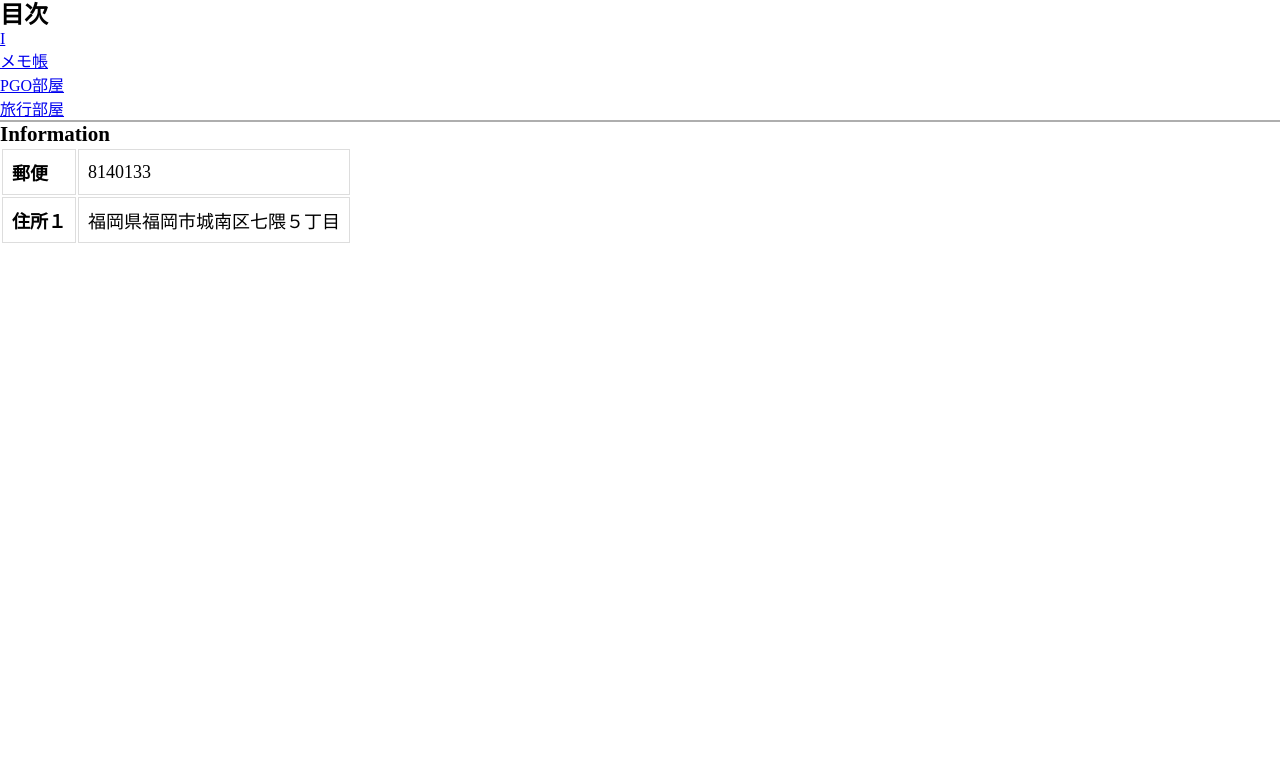
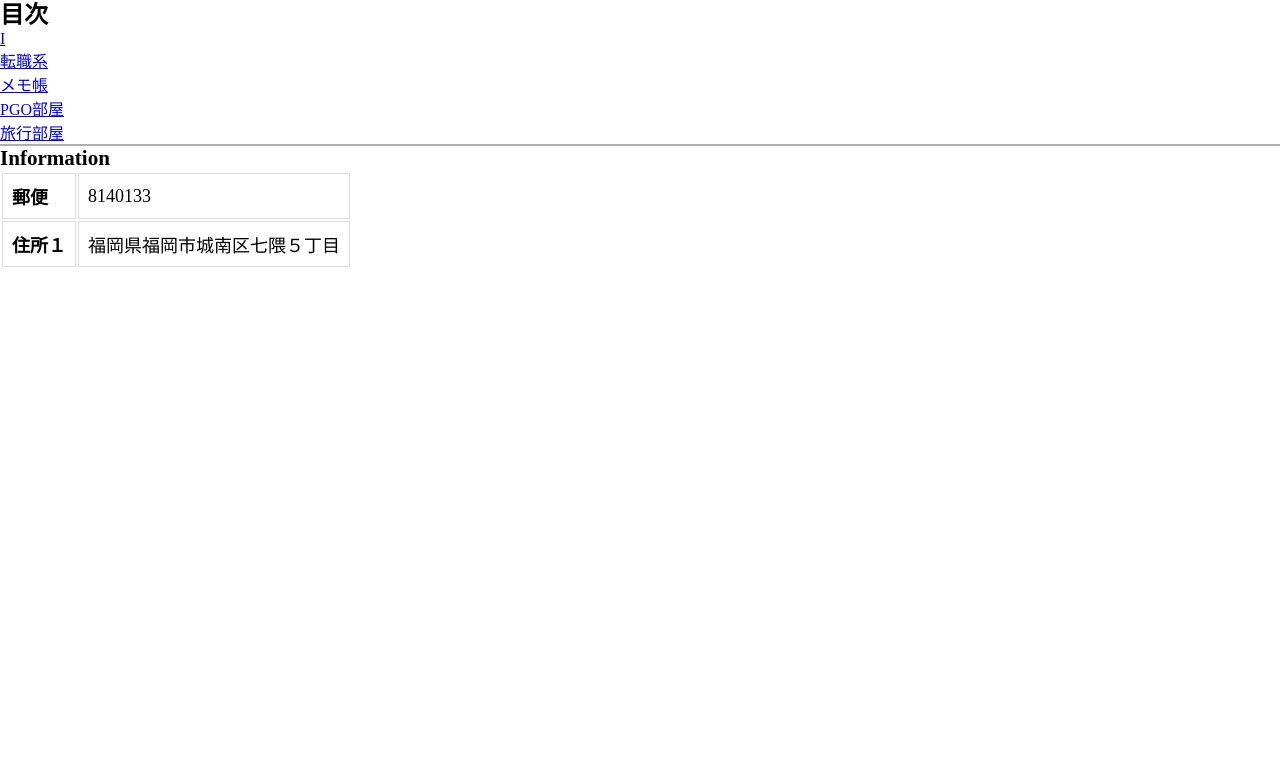
Before and after one commit to kytassz/sapporo-fukuoka, a plain HTML site: page index.html in a window 1280 px wide. Shown: the part 42-800 px from the top of the page. Drawn offline with Linux system fonts and the light colour scheme.

Commit message:
Update index.html

```diff
--- a/index.html
+++ b/index.html
@@ -20,6 +20,7 @@
     <h2>目次</h2>
     <ul>
     <li><a href="./id_00.html">I</a></li>
+    <li><a href="./id_01.html">転職系</a></li>
     <li><a href="./memo_00.html">メモ帳</a></li>
     <li><a href="./pokego_00.html">PGO部屋</a></li>
     <li><a href="./sea_route_00.html">旅行部屋</a></li>
```
